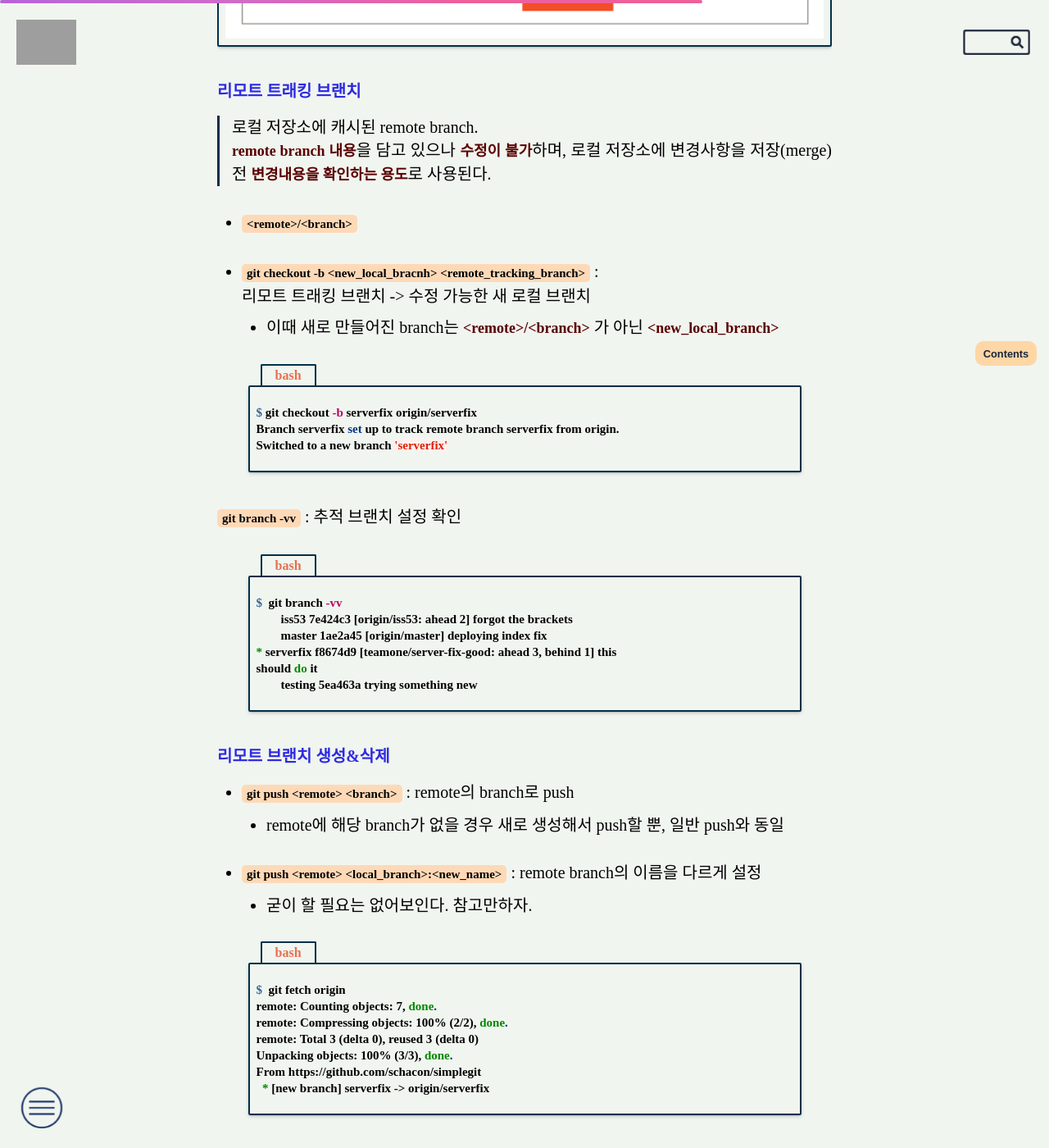
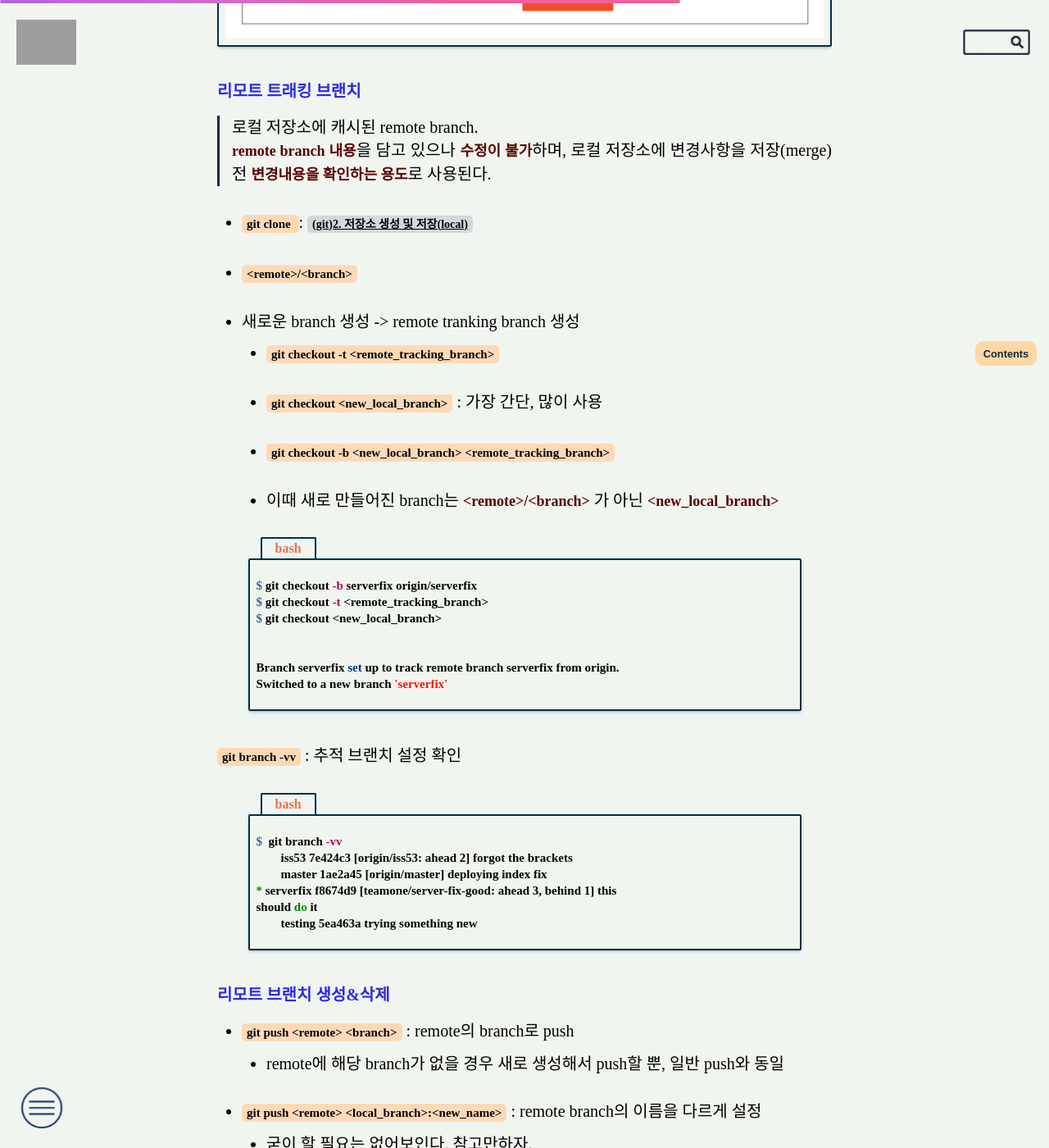
Before and after one commit to jhj1111/jhj1111.github.io, a Jekyll site: the page built from _posts/study_log/git&github/2025-04-05-CreateAndSaveRemoteRepository.md, in a window 1280 px wide and 1400 px high, scrolled down 6035 px. Shown: the whole window at 82% size. Built offline with Jekyll 4.4.1, drawn with Linux system fonts in a browser that asks for light colours; some web fonts are replaced; comment, search, counter and statistics services are not loaded; grey boxes are pictures that could not be loaded.

Commit message:
feat(post): add remote tracking branch 내용

````diff
--- a/_posts/study_log/git&github/2025-04-05-CreateAndSaveRemoteRepository.md
+++ b/_posts/study_log/git&github/2025-04-05-CreateAndSaveRemoteRepository.md
@@ -109,13 +109,20 @@ $  git remote show origin
 > 로컬 저장소에 캐시된 remote branch.
  **remote branch 내용**을 담고 있으나 **수정이 불가**하며, 로컬 저장소에 변경사항을 저장(merge) 전 **변경내용을 확인하는 용도**로 사용된다.
 
+- `git clone ` : [(git)2. 저장소 생성 및 저장(local)](../../../2025/04/03/CreateAndSaveLocalRepository.html)
 - `<remote>/<branch>`
-- `git checkout -b <new_local_bracnh> <remote_tracking_branch>` :
-  리모트 트래킹 브랜치 -> 수정 가능한 새 로컬 브랜치
+- 새로운 branch 생성 -> remote tranking branch 생성
+	- `git checkout -t <remote_tracking_branch>`
+	- `git checkout <new_local_branch>` : 가장 간단, 많이 사용
+	- `git checkout -b <new_local_branch> <remote_tracking_branch>`
 	- 이때 새로 만들어진 branch는 **<remote\>/<branch\>** 가 아닌 **<new_local_branch\>**
 
 ```bash
 $ git checkout -b serverfix origin/serverfix
+$ git checkout -t <remote_tracking_branch>
+$ git checkout <new_local_branch>
+
+
 Branch serverfix set up to track remote branch serverfix from origin.
 Switched to a new branch 'serverfix'
 ```
````
